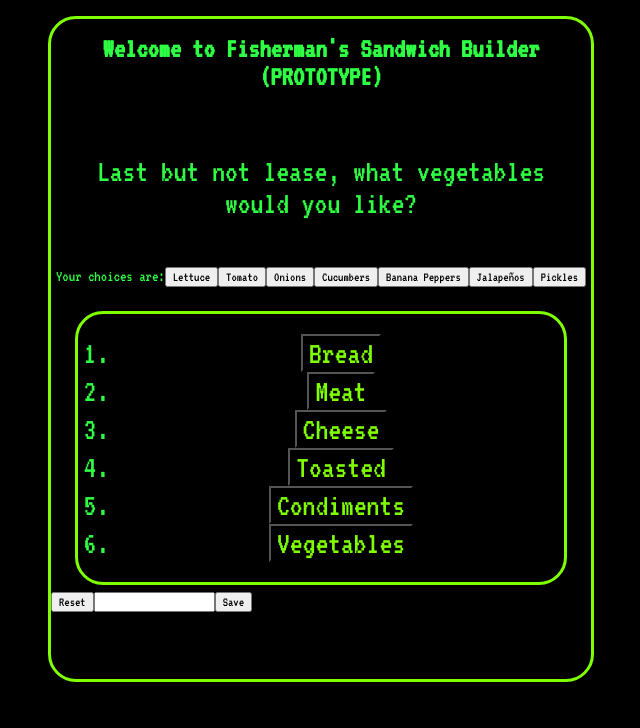
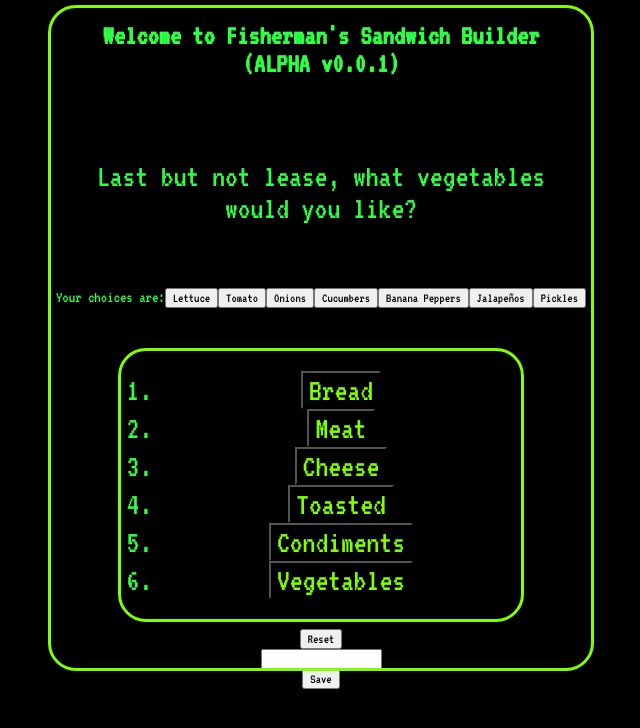
Before and after one commit to marcusthesage/marcusthesage.github.io, a plain HTML site: page index.html in a window 1280 px wide. Both pictures are taken after a click on the button "Vegetables". Shown: the whole page, without its empty margins (319-959 px from the left). Drawn offline with Linux system fonts and the light colour scheme.

Commit message:
12-5-23 pt2
alpha officially underway

```diff
--- a/index.html
+++ b/index.html
@@ -7,7 +7,7 @@
     <link rel="stylesheet" href="styles.css">
 </head>
 <body>
-    <div id="store"> <h1 id="demo">Welcome to Fisherman's Sandwich Builder (PROTOTYPE)</h1>
+    <div id="store"> <h1 id="demo">Welcome to Fisherman's Sandwich Builder (ALPHA v0.0.1)</h1>
         <p id="Fisherman">Lets get started! Click an ingredient from the list to choose an option</p>
         <p id="Choice">Your choices are:
             <button onclick="selectOption('Sour Dough')" class="button choices">Sour Dough</button>
--- a/index.js
+++ b/index.js
@@ -1,173 +1,34 @@
+
+// Constants and Variables
 const sandwich = {
-    sandwichBread: {
-        bread1: {
-            bread1name:"Sour Dough",
-            bread1score:0 ,
-        } ,
-        bread2: {
-            bread2name:"Marble Rye",
-            bread2score:0 ,
-        } ,
-        bread3:{
-            bread3name:"Ciabata Bun",
-            bread3score:0 ,
-        },
-        bread4:{
-            bread4name:"Honey Wheat",
-            bread4score:0 ,
-        },
-        bread5:{
-            bread5name:"Croissant",
-            bread5score:0 ,
-        },
-    } ,
-    sandwichMeat: {
-        meat1: {
-            meat1name:"Ham",
-            meat1score:0 ,
-        } ,
-        meat2: {
-            meat2name:"Turkey",
-            meat2score:0 ,
-        } ,
-        meat3:{
-            meat3name:"Chicken",
-            meat3score:0 ,
-        },
-        meat4:{
-            meat4name:"Pepperoni and Salami",
-            meat4score:0 ,
-        },
-        meat5:{
-            meat5name:"Roast Beef",
-            meat5score:0 ,
-        },
-        meat6:{
-            meat6name:"Veggie",
-            meat6score:0 ,
-        },
-    } ,
-    sandwichCheese: {
-        cheese1: {
-            cheese1name:"Cheddar",
-            cheese1score:0 ,
-        } ,
-        cheese2: {
-            cheese2name:"Swiss",
-            cheese2score:0 ,
-        } ,
-        cheese3:{
-            cheese3name:"Provolone",
-            cheese3score:0 ,
-        },
-        cheese4:{
-            cheese4name:"Pepperjack",
-            cheese4score:0 ,
-        },
-        cheese5:{
-            cheese5name:"American Cheese",
-            cheese5score:0 ,
-        },
-        cheese6:{
-            cheese6name:"Gouda",
-            cheese6score:0 ,
-        },
+    bread: "",
+    meat: "",
+    cheese: "",
+    toasted: "",
+    condiments: [],
+    vegetables: []
+}
+const specialSandwich = {
+    bread: "Ciabatta Bun",
+    meat: "Pepperoni and Salami",
+    cheese: 'Provolone',
+    toasted: "Toasted",
+    condiments: ["Ranch", "Mustard"],
+    vegetables: ["Lettuce", "Tomato", "Onions", "Cucumbers", "Banana Peppers", "Jalapeños", "Pickles"]
+};
+var options = {
 
-    } ,
-    sandwichToasted: {
-        toasted1: {
-            toasted1name:"Toasted",
-            toasted1score:0 ,
-        } ,
-        toasted2: {
-            toasted2name:"Cold",
-            toasted2score:0 ,
-        } ,
-    } ,
-    sandwichCondiments: {
-        condiments1: {
-            condiments1name:"Mayo",
-            condiments1score:0 ,
-        } ,
-        condiments2: {
-            condiments2name:"Mustard",
-            condiments2score:0 ,
-        } ,
-        condiments3:{
-            condiments3name:"BBQ Sauce",
-            condiments3score:0 ,
-        },
-        condiments4:{
-            condiments4name:"Chipotle Sauce",
-            condiments4score:0 ,
-        },
-        condiments5:{
-            condiments5name:"Hot Sauce",
-            condiments5score:0 ,
-        },
-        condiments6:{
-            condiments6name:"Horseraddish",
-            condiments6score:0 ,
-        },
-        condiments7:{
-            condiments7name:"Ranch",
-            condiments7score:0 ,
-        },
-        condiments8:{
-            condiments8name:"Salt and Pepper",
-            condiments8score:0 ,
-        },
-    } ,
-    sandwichToppings: {
-        toppings1: {
-            toppings1name:"Lettuce",
-            toppings1score:0 ,
-        } ,
-        toppings2: {
-            toppings2name:"Tomato",
-            toppings2score:0 ,
-        } ,
-        toppings3:{
-            toppings3name:"Onions",
-            toppings3score:0 ,
-        },
-        toppings4:{
-            toppings4name:"Cucumbers",
-            toppings4score:0 ,
-        },
-        toppings5:{
-            toppings5name:"Banana Peppersh",
-            toppings5score:0 ,
-        },
-        toppings6:{
-            toppings6name:"Jalapeños",
-            toppings6score:0 ,
-        },
-        toppings7:{
-            toppings7name:"Pickles",
-            toppings7score:0 ,
-        },
+    'Bread': ['Sour Dough', 'Ciabatta Bun', 'Marble Rye', 'Honey Wheat', 'Croissant'],
+    'Meat': ['Turkey', 'Ham', 'Chicken', 'Pepperoni and Salami', 'Roast Beef', 'Veggie'],
+    'Cheese': ['Provolone', 'Cheddar', 'Havarti', 'American Cheese', 'Swiss', 'Pepperjack', 'Gouda'],
+    'Toasted': ['Toasted', 'Cold', ],
+    'Condiments': ['Ranch', 'Mayonaise', 'Hot Sauce', 'BBQ Sauce', 'Chipotle Mayo', 'Horseraddish', 'Mustard', 'Salt and Pepper'],
+    'Vegetables': ['Lettuce', 'Tomato', 'Onions', 'Cucumbers', 'Banana Peppers', 'Jalapeños', 'Pickles'],
+    // Add the options for the other ingredients here
+};
+var savedSandwiches = [];
 
-    } ,
-
-
-}
-
-let selectedBread = '';
-let selectedMeat = '';
-let selectedCheese = '';
-let selectedToasted = '';
-let selectedCondiments = '';
-let selectedVegetables = '';
-
-
-// Select the <p> tag with the "Choice" id and hide it
-document.getElementById('Choice').style.display = 'none';
-
-
-
-
-
+// Functions
 function selectOption(option, ingredientType, action) {
     // Get the list item for the specified ingredient type
     var listItem = document.getElementById(ingredientType.toLowerCase() + 'List');
@@ -186,7 +47,7 @@ function selectOption(option, ingredientType, action) {
             var options = listItem.firstElementChild.textContent.split(', ');
             if (options.indexOf(option) === -1) { // Check if the option is already in the list
                 if (listItem.firstElementChild.textContent !== ingredientType) {
-                    listItem.firstElementChild.textContent += ', ' + option;
+                    listItem.firstElementChild.textContent += ' + ' + option;
                 } else {
                     listItem.firstElementChild.textContent = option;
                 }
@@ -196,7 +57,28 @@ function selectOption(option, ingredientType, action) {
             listItem.firstElementChild.textContent = option;
         }
     }
-
+    if (ingredientType === 'Bread') {
+        sandwich.bread = option;
+    }
+    if (ingredientType === 'Meat') {
+        sandwich.meat = option;
+    }
+    if (ingredientType === 'Cheese') {
+        sandwich.cheese = option;
+    }
+    if (ingredientType === 'Toasted') {
+        sandwich.toasted = option;
+    }
+    if (ingredientType === 'Condiments') {
+        if (!sandwich.condiments.includes(option)) {
+            sandwich.condiments.push(option);
+        }
+    }
+    if (ingredientType === 'Vegetables') {
+        if (!sandwich.vegetables.includes(option)) {
+            sandwich.vegetables.push(option);
+        }
+    }
     // Get all the option buttons
     var optionButtons = document.getElementsByClassName('choices');
 
@@ -211,17 +93,6 @@ function selectOption(option, ingredientType, action) {
         }
     }
 }
-// Define the options for each ingredient
-var options = {
-    'Bread': ['Sour Dough', 'Ciabata Bun', 'Marble Rye', 'Honey Wheat', 'Croissant'],
-    'Meat': ['Turkey', 'Ham', 'Chicken', 'Pepperoni and Salami', 'Roast Beef', 'Veggie'],
-    'Cheese': ['Provolone', 'Cheddar', 'Havarti', 'American Cheese', 'Swiss', 'Pepperjack', 'Gouda'],
-    'Toasted': ['Toasted', 'Cold', ],
-    'Condiments': ['Ranch', 'Mayonaise', 'Hot Sauce', 'BBQ Sauce', 'Chipotle Mayo', 'Horseraddish', 'Mustard', 'Salt and Pepper'],
-    'Vegetables': ['Lettuce', 'Tomato', 'Onions', 'Cucumbers', 'Banana Peppers', 'Jalapeños', 'Pickles'],
-    // Add the options for the other ingredients here
-};
-
 function selectIngredient(ingredientType) {
     // Get the 'Choice' paragraph
     var choiceParagraph = document.getElementById('Choice');
@@ -274,13 +145,11 @@ function selectIngredient(ingredientType) {
     }
     document.getElementById('Choice').style.display = 'block';
 }
-
-
 function updateIngredientLists() {
   const breadList = document.getElementById('breadList');
   const meatList = document.getElementById('meatList');
 
-  // Clear existing content
+
 
   // Update content based on selected ingredients
   if (selectedBread) {
@@ -295,18 +164,6 @@ function updateIngredientLists() {
     meatList.appendChild(meatItem);
   }
 }
-
-// Get the "store" div
-var storeDiv = document.getElementById('store');
-
-// Create a 'Reset' button
-var resetButton = document.createElement('button');
-resetButton.textContent = 'Reset';
-resetButton.onclick = resetSandwich;
-
-// Add the 'Reset' button to the "store" div
-storeDiv.appendChild(resetButton);
-
 function resetSandwich() {
     // Define the ingredient types
     var ingredientTypes = ['Bread', 'Meat', 'Cheese', 'Toasted', 'Condiments', 'Vegetables'];
@@ -329,40 +186,6 @@ function resetSandwich() {
         optionButtons[i].classList.remove('selected');
     }
 }
-
-// Create an array to store the saved sandwiches
-var savedSandwiches = [];
-
-// Create an input field for the sandwich name
-var sandwichNameInput = document.createElement('input');
-sandwichNameInput.id = 'sandwichName';
-
-// Create a 'Save' button
-var saveButton = document.createElement('button');
-saveButton.textContent = 'Save';
-saveButton.onclick = function() {
-    // Get the sandwich name from the input field
-    var sandwichName = document.getElementById('sandwichName').value;
-
-    // Get the current sandwich from the `sandwich` object
-    var currentSandwich = sandwich;
-
-    // Save the sandwich name and sandwich to the `savedSandwiches` array
-    savedSandwiches.push({ name: sandwichName, sandwich: currentSandwich });
-
-    // Optionally, display the saved sandwiches in the UI
-    var savedSandwichesList = document.getElementById('savedSandwichesList');
-    var listItem = document.createElement('li');
-    listItem.textContent = sandwichName;
-    savedSandwichesList.appendChild(listItem);
-};
-
-// Add the input field and 'Save' button to the document
-storeDiv.appendChild(sandwichNameInput);
-storeDiv.appendChild(saveButton);
-  //console.log(breadChoice)
-
-
 function updateSavedSandwichesList() {
     // Get the saved sandwiches list
     var savedSandwichesList = document.getElementById('savedSandwichesList');
@@ -382,6 +205,41 @@ function updateSavedSandwichesList() {
         savedSandwichesList.appendChild(listItem);
     }
 }
+function isSpecialSandwich() {
+    if (sandwich.bread !== specialSandwich.bread ||
+        sandwich.meat !== specialSandwich.meat ||
+        sandwich.cheese !== specialSandwich.cheese ||
+        sandwich.toasted !== specialSandwich.toasted) {
+        return false;
+    }
+
+    if (!arraysContainSameElements(sandwich.condiments, specialSandwich.condiments) ||
+        !arraysContainSameElements(sandwich.vegetables, specialSandwich.vegetables)) {
+        return false;
+    }
+
+    return true;
+}
+
+function arraysContainSameElements(array1, array2) {
+    if (array1.length !== array2.length) {
+        return false;
+    }
+
+    array1.sort();
+    array2.sort();
+
+    for (let i = 0; i < array1.length; i++) {
+        if (array1[i] !== array2[i]) {
+            return false;
+        }
+    }
+
+    return true;
+}
+// Event Handlers and Function Calls
+// Select the <p> tag with the "Choice" id and hide it
+document.getElementById('Choice').style.display = 'none';
 
 
 
@@ -391,4 +249,78 @@ function updateSavedSandwichesList() {
 
 
 
-//document.getElementById("Score").innerHTML = sandwich.sandwichBread.bread5.bread5name;
+
+
+
+
+// Define the options for each ingredient
+
+// Get the "store" div
+var storeDiv = document.getElementById('store');
+
+// Create a 'Reset' button
+var resetButton = document.createElement('button');
+resetButton.textContent = 'Reset';
+resetButton.onclick = resetSandwich;
+
+// Add the 'Reset' button to the "store" div
+storeDiv.appendChild(resetButton);
+
+
+
+
+
+
+// Create an input field for the sandwich name
+var sandwichNameInput = document.createElement('input');
+sandwichNameInput.id = 'sandwichName';
+storeDiv.appendChild(sandwichNameInput);
+// Create a 'Save' button
+var saveButton = document.createElement('button');
+saveButton.textContent = 'Save';
+saveButton.onclick = function() {
+    // Get the sandwich name from the input field
+    var sandwichName = document.getElementById('sandwichName').value;
+
+    // Get the current sandwich from the `sandwich` object
+    var currentSandwich = sandwich;
+
+    // Save the sandwich name and sandwich to the `savedSandwiches` array
+    savedSandwiches.push({ name: sandwichName, sandwich: currentSandwich });
+
+    // Optionally, display the saved sandwiches in the UI
+    var savedSandwichesList = document.getElementById('savedSandwichesList');
+    var listItem = document.createElement('li');
+    listItem.textContent = sandwichName;
+
+    console.log(sandwichName, currentSandwich);
+    var dataStr = "data:text/json;charset=utf-8," + encodeURIComponent(JSON.stringify(currentSandwich));
+    var downloadAnchorNode = document.createElement('a');
+    downloadAnchorNode.setAttribute("href",     dataStr);
+    downloadAnchorNode.setAttribute("download", sandwichName + ".json");
+    document.body.appendChild(downloadAnchorNode); // required for firefox
+    downloadAnchorNode.click();
+    downloadAnchorNode.remove();
+    var fishermanParagraph = document.getElementById('Fisherman');
+    fishermanParagraph.textContent = "You've made a sandwich named " + sandwichName + "!";
+};
+storeDiv.appendChild(saveButton);
+storeDiv.style.display = 'flex';
+storeDiv.style.justifyContent = 'center';
+storeDiv.style.alignItems = 'center';
+storeDiv.style.flexDirection = 'column';
+if (isSpecialSandwich()) {
+    console.log("You've made the special sandwich!");
+}
+
+
+// Total Combinations
+var breadOptions = options['Bread'].length;
+var meatOptions = options['Meat'].length;
+var cheeseOptions = options['Cheese'].length;
+var toastedOptions = options['Toasted'].length;
+var condimentOptions = Math.pow(2, options['Condiments'].length);
+var vegetableOptions = Math.pow(2, options['Vegetables'].length);
+
+var totalCombinations = breadOptions * meatOptions * cheeseOptions * toastedOptions * condimentOptions * vegetableOptions;
+//console.log(totalCombinations);
--- a/styles.css
+++ b/styles.css
@@ -28,11 +28,12 @@ body {
     outline-style: solid;
     outline-color: chartreuse;
     margin: 5%;
-    height: fit-content;
+    height: 700px;
     position: relative;
     margin-bottom: 10px;
     border-radius: 25px;
     padding: .25rem;
+    width: 400px;
 
 
 
```
